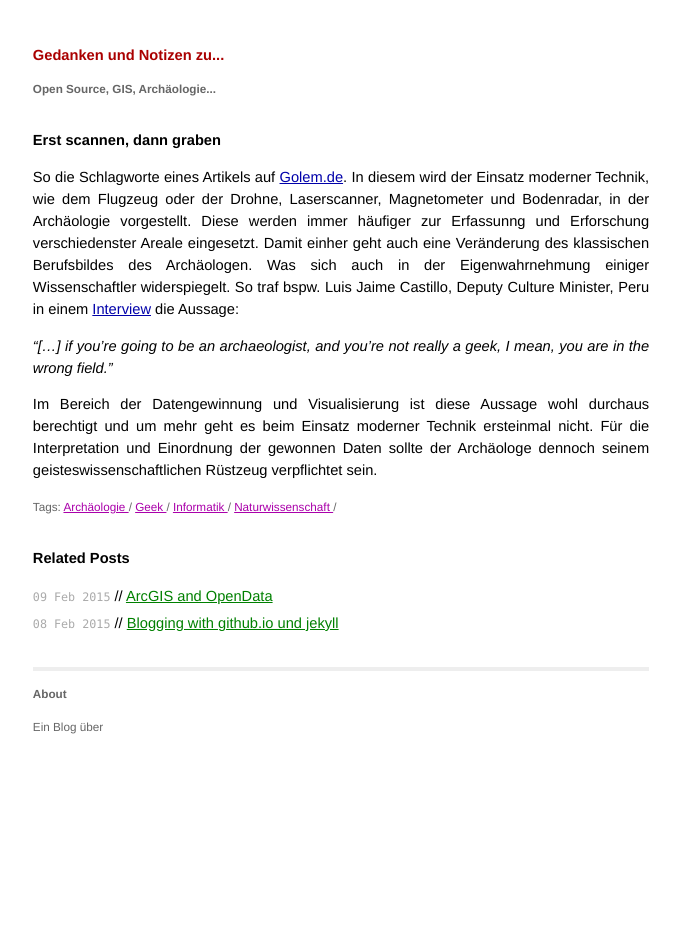
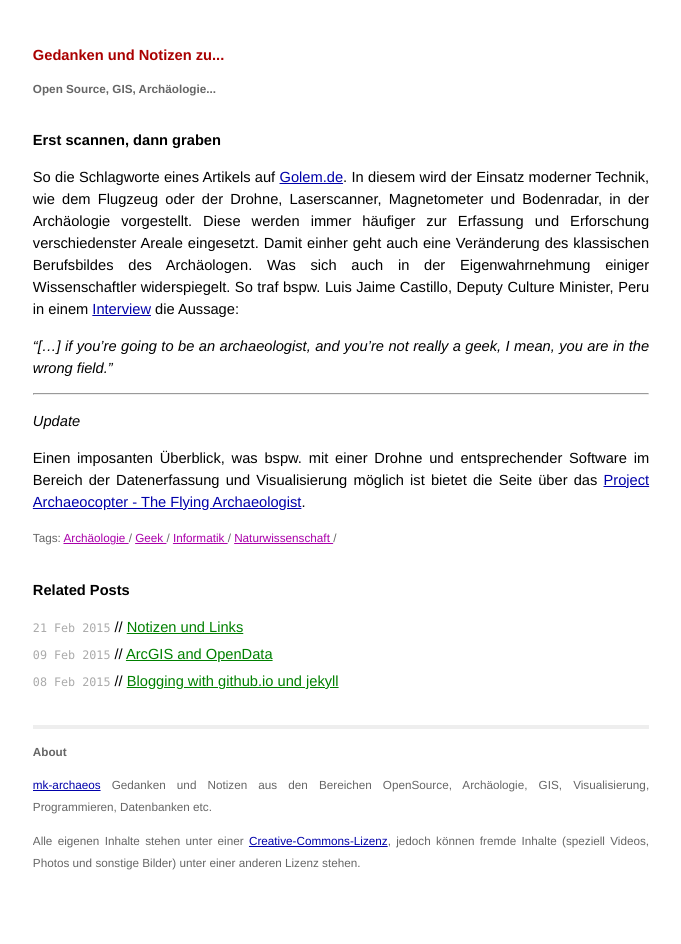
Before and after one commit to mk-archaeo/mk-archaeo.github.io, a Jekyll site: the page built from _posts/2015-02-14-ArchaeologenGeeks.md, in a window 1280 px wide. Shown: the whole page, without its empty margins (299-980 px from the left). Built offline with Jekyll 4.4.1, drawn with Linux system fonts in a browser that asks for light colours; nearby versions of some CDN libraries.

Commit message:
added post 20150221

```diff
--- a/_layouts/default.html
+++ b/_layouts/default.html
@@ -24,7 +24,10 @@
 
       <div class="footer">
         <p><strong>About</strong></p>
-        <p>Ein Blog über</p>
+        <p><a href="https://plus.google.com/110741070615627148317" target="_blank">mk-archaeos</a> Gedanken und Notizen aus den Bereichen OpenSource,
+          Archäologie, GIS, Visualisierung, Programmieren, Datenbanken etc.</p>
+        <p>Alle eigenen Inhalte stehen unter einer <a href="http://creativecommons.org/licenses/by-nc-sa/3.0/de/">Creative-Commons-Lizenz</a>,
+          jedoch können fremde Inhalte (speziell Videos, Photos und sonstige Bilder) unter einer anderen Lizenz stehen.</p>
       </div>
     </div>
 
--- a/_posts/2015-02-14-ArchaeologenGeeks.md
+++ b/_posts/2015-02-14-ArchaeologenGeeks.md
@@ -4,8 +4,12 @@
 tags: Archäologie Geek Informatik Naturwissenschaft
 ---
 
-So die Schlagworte eines Artikels auf [Golem.de](http://www.golem.de/news/drohne-bodenradar-3d-drucker-nur-geeks-koennen-archaeologen-sein-1502-112335.html). In diesem wird der Einsatz moderner Technik, wie dem Flugzeug oder der Drohne, Laserscanner, Magnetometer und Bodenradar, in der Archäologie vorgestellt. Diese werden immer häufiger zur Erfassunng und Erforschung verschiedenster Areale eingesetzt. Damit einher geht auch eine Veränderung des klassischen Berufsbildes des Archäologen. Was sich auch in der Eigenwahrnehmung einiger Wissenschaftler widerspiegelt. So traf bspw. Luis Jaime Castillo, Deputy Culture Minister, Peru in einem [Interview](http://www.pbs.org/newshour/bb/archaeologists-peru-add-drones-list-tools/) die Aussage:
+So die Schlagworte eines Artikels auf [Golem.de](http://www.golem.de/news/drohne-bodenradar-3d-drucker-nur-geeks-koennen-archaeologen-sein-1502-112335.html). In diesem wird der Einsatz moderner Technik, wie dem Flugzeug oder der Drohne, Laserscanner, Magnetometer und Bodenradar, in der Archäologie vorgestellt. Diese werden immer häufiger zur Erfassung und Erforschung verschiedenster Areale eingesetzt. Damit einher geht auch eine Veränderung des klassischen Berufsbildes des Archäologen. Was sich auch in der Eigenwahrnehmung einiger Wissenschaftler widerspiegelt. So traf bspw. Luis Jaime Castillo, Deputy Culture Minister, Peru in einem [Interview](http://www.pbs.org/newshour/bb/archaeologists-peru-add-drones-list-tools/) die Aussage:
 
 *"[...] if you’re going to be an archaeologist, and you’re not really a geek, I mean, you are in the wrong field."*
 
-Im Bereich der Datengewinnung und Visualisierung ist diese Aussage wohl durchaus berechtigt und um mehr geht es beim Einsatz moderner Technik ersteinmal nicht. Für die Interpretation und Einordnung der gewonnen Daten sollte der Archäologe dennoch seinem geisteswissenschaftlichen Rüstzeug verpflichtet sein.
+* * * *
+
+*Update*
+
+Einen imposanten Überblick, was bspw. mit einer Drohne und entsprechender Software im Bereich der Datenerfassung und Visualisierung möglich ist bietet die Seite über das [Project Archaeocopter - The Flying Archaeologist](http://page.mi.fu-berlin.de/block/intelligent-eye/index.html).
```
Also changed, not shown: _posts/2015-02-21-MakingMapsInR.md (added, +12 -0 lines).
